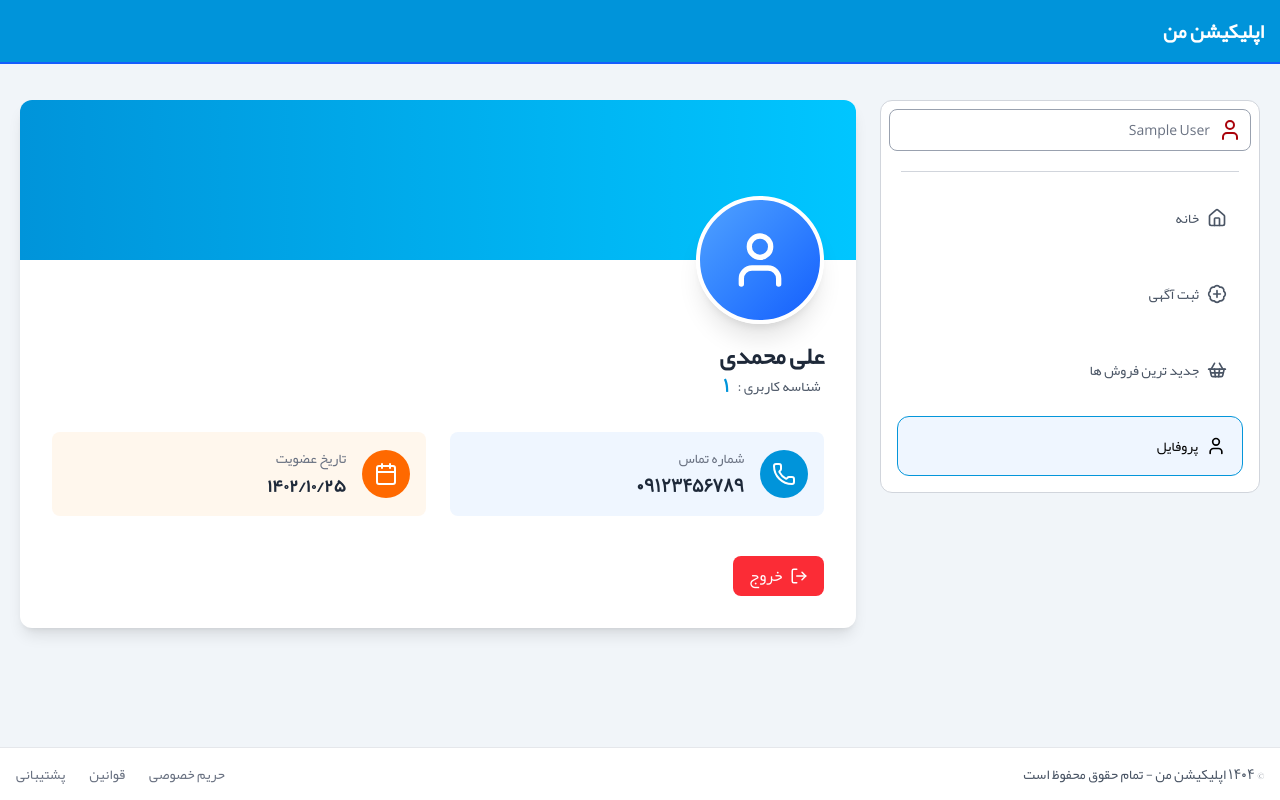
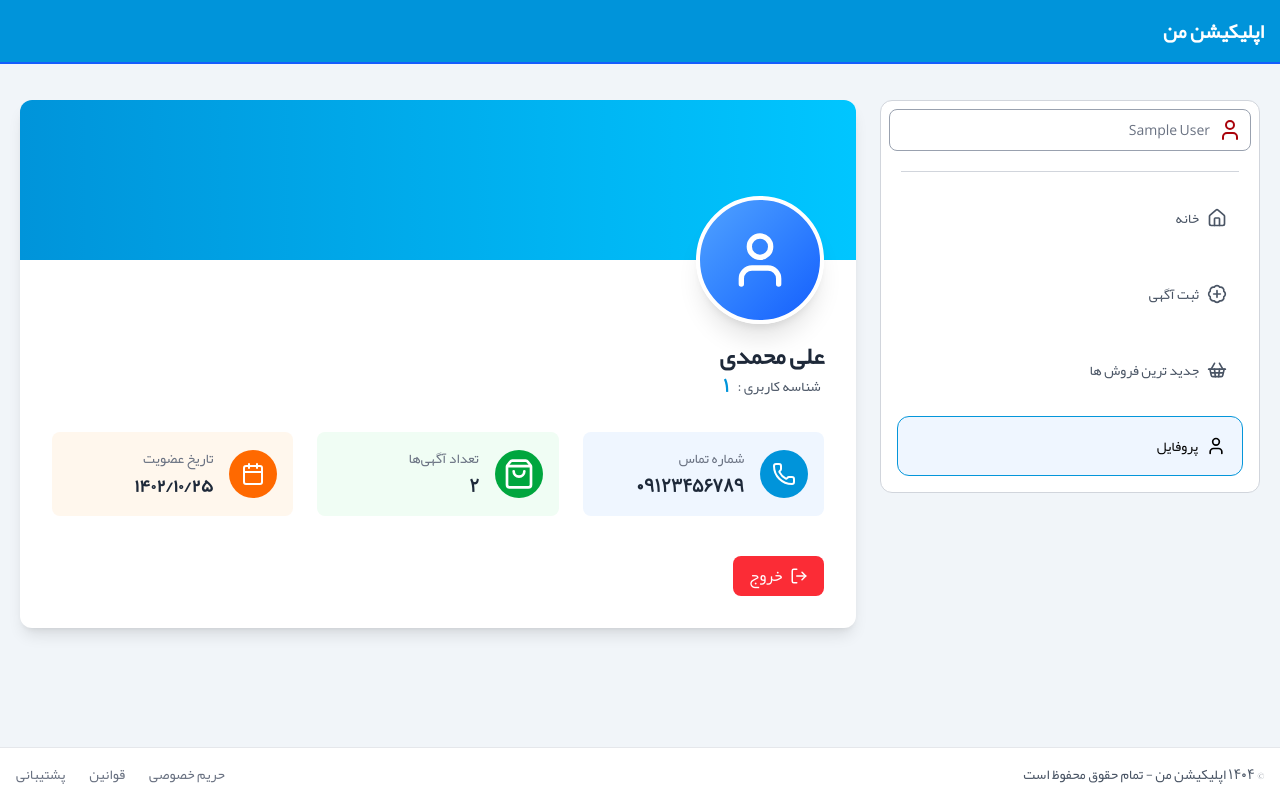
Before and after one commit to Yuozarseiph/pwa-bank, a Next.js app: page /profile/1 in a window 1280 px wide. Built offline with nearby package versions, Linux system fonts and the light colour scheme; sample sign-in values are in the browser's storage.

Commit message:
refactor: Enhance profile layout by adding Ads Count section and adjusting grid columns

```diff
--- a/src/app/profile/[id]/page.jsx
+++ b/src/app/profile/[id]/page.jsx
@@ -141,7 +141,7 @@ export default function Profile() {
             </div>
 
             {/* Contact Info */}
-            <div className="grid grid-cols-1 md:grid-cols-2 gap-6 mt-8">
+            <div className="grid grid-cols-1 md:grid-cols-2 xl:grid-cols-3 gap-6 mt-8">
               {/* Phone */}
               <div className="flex items-center gap-4 p-4 bg-blue-50 rounded-lg">
                 <div className="w-12 h-12 bg-[#0094da] rounded-full flex items-center justify-center">
@@ -154,7 +154,19 @@ export default function Profile() {
                   </p>
                 </div>
               </div>
+              {/* Ads Count Date */}
+              <div className="flex items-center gap-4 p-4 bg-green-50 rounded-lg">
+                <div className="w-12 h-12 bg-green-600 rounded-full flex items-center justify-center">
+                  <ShoppingBag className="text-white" size={32} />
+                </div>
+                <div className="text-right flex-1">
+                  <p className="text-sm text-gray-500 mb-1">تعداد آگهی‌ها</p>
+                <p className="text-lg font-semibold text-gray-800">
+                  {user.adsCount || 0}
+                </p>
+                </div>
 
+              </div>
               {/* Join Date */}
               <div className="flex items-center gap-4 p-4 bg-orange-50 rounded-lg">
                 <div className="w-12 h-12 bg-orange-500 rounded-full flex items-center justify-center">
```
